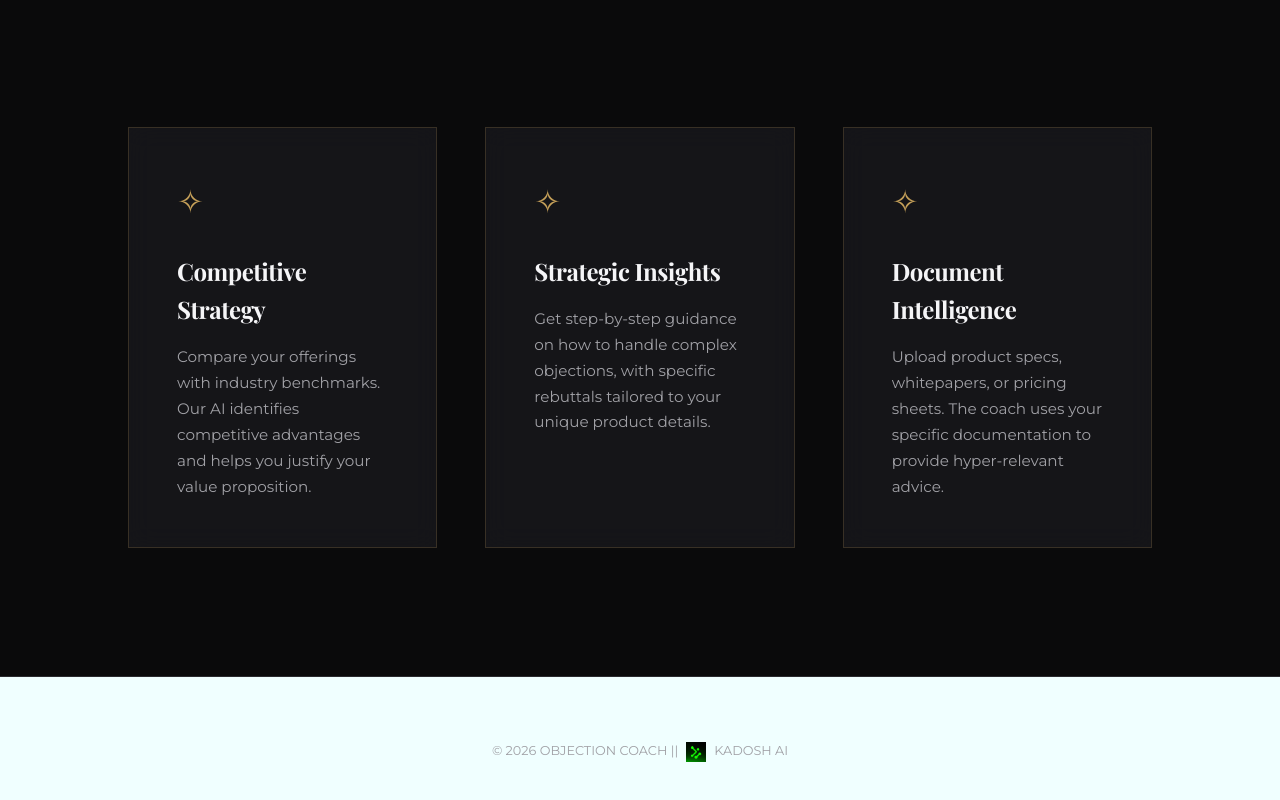
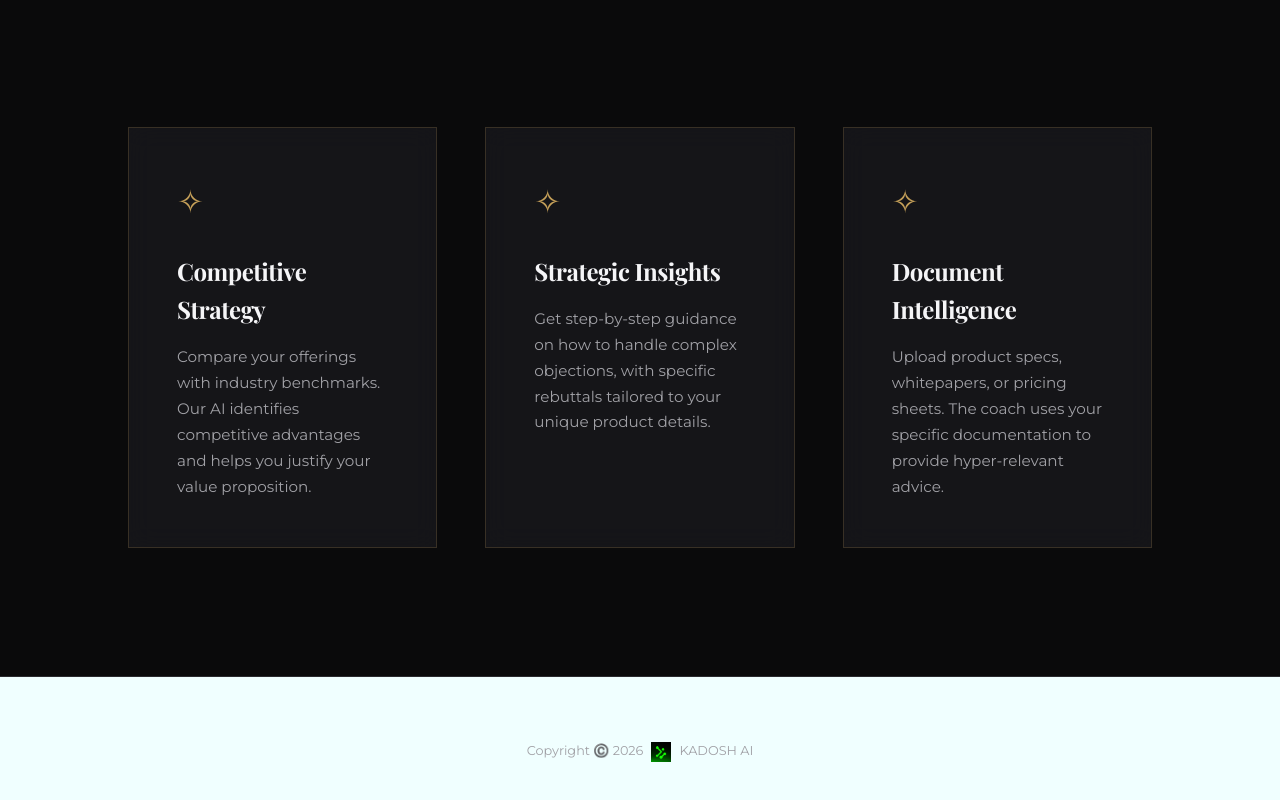
Before and after one commit to changzihong/Objection-Coach, a React (Vite) app: page / in a window 1280 px wide. Shown: the part 1097-1897 px from the top of the page. Built offline with nearby package versions, Linux system fonts and the light colour scheme; no server answers.

Commit message:
Updated Landing.tsx

```diff
--- a/src/pages/Landing.tsx
+++ b/src/pages/Landing.tsx
@@ -72,7 +72,7 @@ export default function Landing() {
                   justifyContent: 'center',
                   gap: '0.5rem'
               }}>
-              &copy; 2026 OBJECTION COACH ||
+              Copyright ©️ 2026
               <img
                   src={kadoshLogo}
                   alt="Kadosh AI Logo"
```
